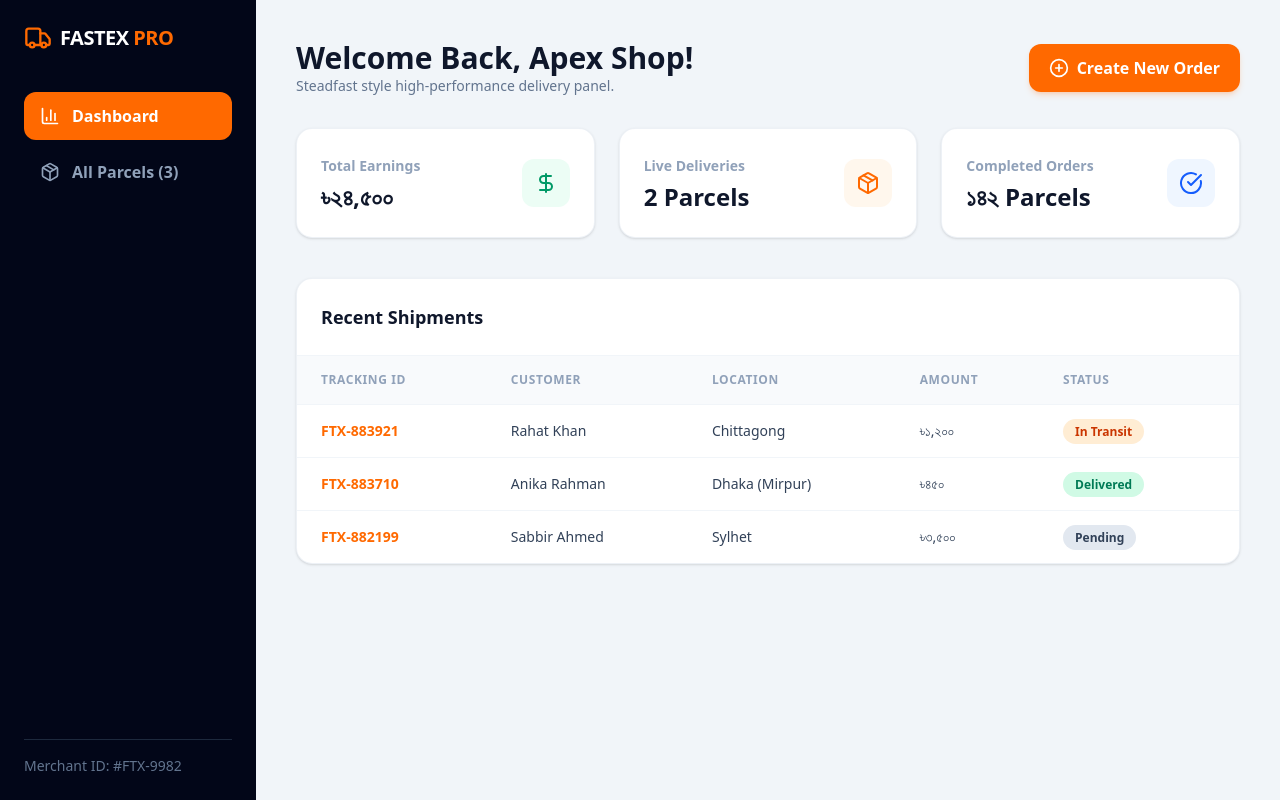
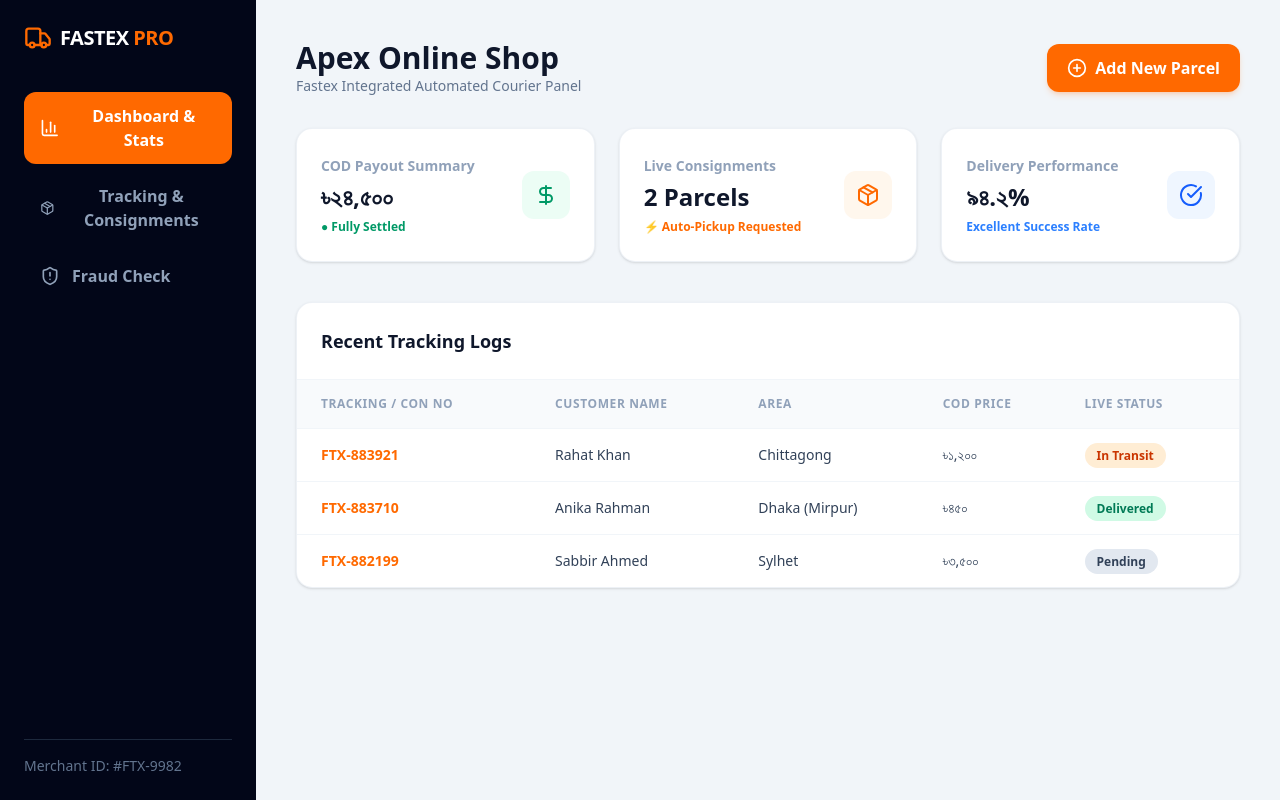
Before and after one commit to taiwantwistshop-sys/fastex-courier, a Next.js app: page /merchant in a window 1280 px wide. Built offline with nearby package versions, Linux system fonts and the light colour scheme.

Commit message:
integrated steadfast style integrated dashboard features

```diff
--- a/app/merchant/page.tsx
+++ b/app/merchant/page.tsx
@@ -1,32 +1,41 @@
 "use client";
 import { useState } from "react";
-import { Truck, PlusCircle, DollarSign, Package, CheckCircle, BarChart3, X, MapPin, User, Phone } from "lucide-react";
+import {
+  Truck, PlusCircle, DollarSign, Package, CheckCircle, BarChart3,
+  X, MapPin, User, Phone, AlertTriangle, ShieldAlert, Navigation, RefreshCw
+} from "lucide-react";
 
 export default function MerchantDashboard() {
-  // State management for modal and tabs
+  // Navigation & Modal States
+  const [activeTab, setActiveTab] = useState("dashboard");
   const [isModalOpen, setIsModalOpen] = useState(false);
-  const [activeTab, setActiveTab] = useState("dashboard");
 
-  // Demo Data State
+  // Real-time Demo Data
   const [parcels, setParcels] = useState([
-    { id: "FTX-883921", customer: "Rahat Khan", location: "Chittagong", amount: "৳১,২০০", status: "In Transit" },
-    { id: "FTX-883710", customer: "Anika Rahman", location: "Dhaka (Mirpur)", amount: "৳৪৫০", status: "Delivered" },
-    { id: "FTX-882199", customer: "Sabbir Ahmed", location: "Sylhet", amount: "৳৩,৫০০", status: "Pending" }
+    { id: "FTX-883921", customer: "Rahat Khan", phone: "01711223344", location: "Chittagong", amount: "৳১,২০০", status: "In Transit" },
+    { id: "FTX-883710", customer: "Anika Rahman", phone: "01999887766", location: "Dhaka (Mirpur)", amount: "৳৪৫০", status: "Delivered" },
+    { id: "FTX-882199", customer: "Sabbir Ahmed", phone: "01555443322", location: "Sylhet", amount: "৳৩,৫০০", status: "Pending" }
   ]);
 
-  // Form States
+  // Form States for New Parcel
   const [name, setName] = useState("");
-  const [phone, setPhone] = useState("");
-  const [area, setArea] = useState("Dhaka");
+  const [phoneInput, setPhoneInput] = useState("");
+  const [area, setArea] = useState("Dhaka (Inside)");
   const [cash, setCash] = useState("");
 
+  // Fraud Checker States
+  const [searchPhone, setSearchPhone] = useState("");
+  const [fraudResult, setFraudResult] = useState<any>(null);
+
+  // Function to Add New Parcel (Parcel Management)
   const handleCreateOrder = (e: React.FormEvent) => {
     e.preventDefault();
-    if (!name || !phone || !cash) return alert("Please fill all fields!");
+    if (!name || !phoneInput || !cash) return alert("সবগুলো ঘর সঠিকভাবে পূরণ করুন ভাই!");
 
     const newParcel = {
       id: `FTX-${Math.floor(100000 + Math.random() * 900000)}`,
       customer: name,
+      phone: phoneInput,
       location: area,
       amount: `৳${cash}`,
       status: "Pending"
@@ -34,16 +43,40 @@ export default function MerchantDashboard() {
 
     setParcels([newParcel, ...parcels]);
     setIsModalOpen(false);
-    // Reset Form
-    setName("");
-    setPhone("");
-    setCash("");
+    setName(""); setPhoneInput(""); setCash("");
+    alert("পার্সেলটি সফলভাবে এন্ট্রি হয়েছে এবং Pickup Request তৈরি হয়েছে!");
+  };
+
+  // Function for Fraud Check System
+  const handleFraudCheck = (e: React.FormEvent) => {
+    e.preventDefault();
+    if (!searchPhone) return alert("একটি মোবাইল নাম্বার দিন!");
+
+    // Simulating a real courier industry fraud check response
+    const lastDigit = searchPhone.slice(-1);
+    if (["3", "7", "9"].includes(lastDigit)) {
+      setFraudResult({
+        status: "High Risk",
+        ratio: "65%",
+        totalOrders: 12,
+        returns: 8,
+        color: "text-red-600 bg-red-50 border-red-200"
+      });
+    } else {
+      setFraudResult({
+        status: "Good Merchant Profile",
+        ratio: "4%",
+        totalOrders: 25,
+        returns: 1,
+        color: "text-emerald-600 bg-emerald-50 border-emerald-200"
+      });
+    }
   };
 
   return (
     <div className="min-h-screen bg-slate-100 font-sans text-slate-800 flex flex-col md:flex-row">
 
-      {/* SIDEBAR */}
+      {/* SIDEBAR (Steadfast Inspired Navigation) */}
       <aside className="w-full md:w-64 bg-slate-950 text-white p-6 flex flex-col justify-between shrink-0">
         <div>
           <div className="flex items-center gap-2 mb-10">
@@ -52,93 +85,95 @@ export default function MerchantDashboard() {
           </div>
 
           <nav className="space-y-2">
-            <button
-              onClick={() => setActiveTab("dashboard")}
-              className={`w-full flex items-center gap-3 px-4 py-3 rounded-xl font-semibold transition ${activeTab === "dashboard" ? "bg-orange-500 text-white" : "text-slate-400 hover:bg-slate-900 hover:text-white"}`}
-            >
-              <BarChart3 className="h-5 w-5" /> Dashboard
+            <button onClick={() => setActiveTab("dashboard")} className={`w-full flex items-center gap-3 px-4 py-3 rounded-xl font-semibold transition ${activeTab === "dashboard" ? "bg-orange-500 text-white" : "text-slate-400 hover:bg-slate-900 hover:text-white"}`}>
+              <BarChart3 className="h-5 w-5" /> Dashboard & Stats
             </button>
-            <button
-              onClick={() => setActiveTab("parcels")}
-              className={`w-full flex items-center gap-3 px-4 py-3 rounded-xl font-semibold transition ${activeTab === "parcels" ? "bg-orange-500 text-white" : "text-slate-400 hover:bg-slate-900 hover:text-white"}`}
-            >
-              <Package className="h-5 w-5" /> All Parcels ({parcels.length})
+            <button onClick={() => setActiveTab("parcels")} className={`w-full flex items-center gap-3 px-4 py-3 rounded-xl font-semibold transition ${activeTab === "parcels" ? "bg-orange-500 text-white" : "text-slate-400 hover:bg-slate-900 hover:text-white"}`}>
+              <Package className="h-5 w-5" /> Tracking & Consignments
+            </button>
+            <button onClick={() => setActiveTab("fraud")} className={`w-full flex items-center gap-3 px-4 py-3 rounded-xl font-semibold transition ${activeTab === "fraud" ? "bg-orange-500 text-white" : "text-slate-400 hover:bg-slate-900 hover:text-white"}`}>
+              <ShieldAlert className="h-5 w-5" /> Fraud Check
             </button>
           </nav>
         </div>
         <div className="border-t border-slate-800 pt-4 mt-6 text-sm text-slate-500">Merchant ID: #FTX-9982</div>
       </aside>
 
-      {/* MAIN CONTENT */}
+      {/* MAIN CONTENT AREA */}
       <main className="flex-1 p-6 md:p-10">
 
-        {/* TOP BAR */}
+        {/* TOPBAR */}
         <header className="flex justify-between items-center mb-8 flex-wrap gap-4">
           <div>
-            <h1 className="text-2xl md:text-3xl font-bold text-slate-900">Welcome Back, Apex Shop!</h1>
-            <p className="text-slate-500 text-sm">Steadfast style high-performance delivery panel.</p>
+            <h1 className="text-2xl md:text-3xl font-bold text-slate-900">Apex Online Shop</h1>
+            <p className="text-slate-500 text-sm">Fastex Integrated Automated Courier Panel</p>
           </div>
-          <button
-            onClick={() => setIsModalOpen(true)}
-            className="flex items-center gap-2 bg-orange-500 hover:bg-orange-600 text-white font-bold px-5 py-3 rounded-xl transition shadow-md shadow-orange-500/20"
-          >
-            <PlusCircle className="h-5 w-5" /> Create New Order
-          </button>
+          <div className="flex gap-2">
+            <button onClick={() => setIsModalOpen(true)} className="flex items-center gap-2 bg-orange-500 hover:bg-orange-600 text-white font-bold px-5 py-3 rounded-xl transition shadow-md shadow-orange-500/20">
+              <PlusCircle className="h-5 w-5" /> Add New Parcel
+            </button>
+          </div>
         </header>
 
-        {activeTab === "dashboard" ? (
+        {/* 1. DASHBOARD TAB */}
+        {activeTab === "dashboard" && (
           <>
-            {/* STATS CARDS */}
+            {/* Payment & Stats Section */}
             <section className="grid grid-cols-1 sm:grid-cols-2 lg:grid-cols-3 gap-6 mb-10">
               <div className="bg-white p-6 rounded-2xl shadow-sm border border-slate-200/60 flex items-center justify-between">
                 <div>
-                  <span className="text-slate-400 text-sm font-semibold">Total Earnings</span>
+                  <span className="text-slate-400 text-sm font-semibold">COD Payout Summary</span>
                   <h3 className="text-2xl font-black text-slate-900 mt-1">৳২৪,৫০০</h3>
+                  <span className="text-xs text-emerald-600 font-bold">● Fully Settled</span>
                 </div>
                 <div className="bg-emerald-50 text-emerald-600 p-3 rounded-xl"><DollarSign className="h-6 w-6" /></div>
               </div>
 
               <div className="bg-white p-6 rounded-2xl shadow-sm border border-slate-200/60 flex items-center justify-between">
                 <div>
-                  <span className="text-slate-400 text-sm font-semibold">Live Deliveries</span>
+                  <span className="text-slate-400 text-sm font-semibold">Live Consignments</span>
                   <h3 className="text-2xl font-black text-slate-900 mt-1">{parcels.filter(p => p.status !== "Delivered").length} Parcels</h3>
+                  <span className="text-xs text-orange-500 font-bold">⚡ Auto-Pickup Requested</span>
                 </div>
                 <div className="bg-orange-50 text-orange-500 p-3 rounded-xl"><Package className="h-6 w-6" /></div>
               </div>
 
               <div className="bg-white p-6 rounded-2xl shadow-sm border border-slate-200/60 flex items-center justify-between">
                 <div>
-                  <span className="text-slate-400 text-sm font-semibold">Completed Orders</span>
-                  <h3 className="text-2xl font-black text-slate-900 mt-1">১৪২ Parcels</h3>
+                  <span className="text-slate-400 text-sm font-semibold">Delivery Performance</span>
+                  <h3 className="text-2xl font-black text-slate-900 mt-1">৯৪.২%</h3>
+                  <span className="text-xs text-blue-500 font-bold">Excellent Success Rate</span>
                 </div>
                 <div className="bg-blue-50 text-blue-600 p-3 rounded-xl"><CheckCircle className="h-6 w-6" /></div>
               </div>
             </section>
 
-            {/* TABLE */}
+            {/* Recent Table View */}
             <section className="bg-white rounded-2xl shadow-sm border border-slate-200/60 overflow-hidden">
-              <div className="p-6 border-b border-slate-100"><h2 className="text-lg font-bold text-slate-900">Recent Shipments</h2></div>
+              <div className="p-6 border-b border-slate-100 flex justify-between items-center">
+                <h2 className="text-lg font-bold text-slate-900">Recent Tracking Logs</h2>
+              </div>
               <div className="overflow-x-auto">
                 <table className="w-full text-left border-collapse">
                   <thead>
                     <tr className="bg-slate-50 text-slate-400 text-xs font-bold uppercase tracking-wider border-b border-slate-100">
-                      <th className="p-4 pl-6">Tracking ID</th>
-                      <th className="p-4">Customer</th>
-                      <th className="p-4">Location</th>
-                      <th className="p-4">Amount</th>
-                      <th className="p-4 pr-6">Status</th>
+                      <th className="p-4 pl-6">Tracking / Con No</th>
+                      <th className="p-4">Customer Name</th>
+                      <th className="p-4">Area</th>
+                      <th className="p-4">COD Price</th>
+                      <th className="p-4 pr-6">Live Status</th>
                     </tr>
                   </thead>
                   <tbody className="divide-y divide-slate-100 text-sm font-medium text-slate-700">
-                    {parcels.map((parcel) => (
-                      <tr key={parcel.id} className="hover:bg-slate-50/80 transition">
-                        <td className="p-4 pl-6 font-bold text-orange-500">{parcel.id}</td>
-                        <td className="p-4">{parcel.customer}</td>
-                        <td className="p-4">{parcel.location}</td>
-                        <td className="p-4">{parcel.amount}</td>
+                    {parcels.map((p) => (
+                      <tr key={p.id} className="hover:bg-slate-50/80 transition">
+                        <td className="p-4 pl-6 font-bold text-orange-500">{p.id}</td>
+                        <td className="p-4">{p.customer}</td>
+                        <td className="p-4">{p.location}</td>
+                        <td className="p-4">{p.amount}</td>
                         <td className="p-4 pr-6">
-                          <span className={`px-3 py-1 rounded-full text-xs font-bold ${parcel.status === "Delivered" ? "bg-emerald-100 text-emerald-700" : parcel.status === "In Transit" ? "bg-orange-100 text-orange-700" : "bg-slate-200 text-slate-700"}`}>
-                            {parcel.status}
+                          <span className={`px-3 py-1 rounded-full text-xs font-bold ${p.status === "Delivered" ? "bg-emerald-100 text-emerald-700" : p.status === "In Transit" ? "bg-orange-100 text-orange-700" : "bg-slate-200 text-slate-700"}`}>
+                            {p.status}
                           </span>
                         </td>
                       </tr>
@@ -148,50 +183,113 @@ export default function MerchantDashboard() {
               </div>
             </section>
           </>
-        ) : (
-          <div className="bg-white p-8 rounded-2xl border border-slate-200 shadow-sm text-center py-20">
-            <Package className="h-12 w-12 text-slate-300 mx-auto mb-4" />
-            <h3 className="text-xl font-bold text-slate-700">All Parcels List ({parcels.length})</h3>
-            <p className="text-slate-400 text-sm mt-1">Total shipments tracked in your profile repository.</p>
-          </div>
         )}
+
+        {/* 2. TRACKING & CONSIGNMENTS TAB */}
+        {activeTab === "parcels" && (
+          <section className="bg-white p-6 rounded-2xl border border-slate-200 shadow-sm">
+            <h2 className="text-xl font-bold mb-4 text-slate-900">Tracking & Consignments Console</h2>
+            <p className="text-slate-500 text-sm mb-6">এখানে ওয়েবসাইট বা এপিআই এর মাধ্যমে আসা সকল অর্ডারের লাইভ ট্র্যাকিং স্ট্যাটাস ফিল্টার করা যায়।</p>
+            <div className="space-y-4">
+              {parcels.map((p) => (
+                <div key={p.id} className="p-4 border border-slate-100 rounded-xl bg-slate-50 flex flex-col sm:flex-row justify-between items-start sm:items-center gap-4">
+                  <div>
+                    <div className="flex items-center gap-2">
+                      <span className="font-bold text-slate-900">{p.id}</span>
+                      <span className="text-xs bg-slate-200 px-2 py-0.5 rounded text-slate-600">{p.location}</span>
+                    </div>
+                    <p className="text-sm text-slate-500 mt-1">Customer: {p.customer} ({p.phone})</p>
+                  </div>
+                  <div className="flex items-center gap-3">
+                    <span className="font-bold text-slate-800">{p.amount}</span>
+                    <span className={`px-3 py-1 rounded-full text-xs font-bold ${p.status === "Delivered" ? "bg-emerald-100 text-emerald-700" : p.status === "In Transit" ? "bg-orange-100 text-orange-700" : "bg-slate-200 text-slate-700"}`}>
+                      {p.status}
+                    </span>
+                  </div>
+                </div>
+              ))}
+            </div>
+          </section>
+        )}
+
+        {/* 3. FRAUD CHECK TAB */}
+        {activeTab === "fraud" && (
+          <section className="bg-white p-6 md:p-8 rounded-2xl border border-slate-200 shadow-sm max-w-2xl">
+            <div className="flex items-center gap-2 mb-4">
+              <ShieldAlert className="h-6 w-6 text-orange-500" />
+              <h2 className="text-xl font-bold text-slate-900">National Fraud & Return Checker</h2>
+            </div>
+            <p className="text-slate-500 text-sm mb-6">গ্রাহক এর আগে দেশের অন্য কোনো ই-কমার্স বা কুরিয়ারে কোনো ফ্রড বা পার্সেল রিটার্ন করেছে কিনা তা চেক করুন।</p>
+
+            <form onSubmit={handleFraudCheck} className="flex gap-2 mb-8">
+              <input
+                type="text"
+                value={searchPhone}
+                onChange={(e) => setSearchPhone(e.target.value)}
+                placeholder="Enter Customer Mobile Number (e.g., 017XXXXXXXX)"
+                className="flex-1 bg-slate-50 border border-slate-200 rounded-xl p-3 outline-none focus:border-orange-500 font-medium"
+              />
+              <button type="submit" className="bg-slate-950 hover:bg-slate-900 text-white px-6 py-3 rounded-xl font-bold transition">
+                Check Fraud
+              </button>
+            </form>
+
+            {fraudResult && (
+              <div className={`p-6 border rounded-2xl animate-in fade-in duration-200 ${fraudResult.color}`}>
+                <div className="flex items-center gap-2 font-bold text-lg mb-2">
+                  <AlertTriangle className="h-5 w-5" /> Status: {fraudResult.status}
+                </div>
+                <ul className="space-y-1 font-medium text-sm text-slate-700 mt-4">
+                  <li>● Return Ratio: <span className="font-bold text-slate-900">{fraudResult.ratio}</span></li>
+                  <li>● Total Successful Delivery: {fraudResult.totalOrders} Parcels</li>
+                  <li>● Dispatched Return Orders: {fraudResult.returns} Parcels</li>
+                </ul>
+              </div>
+            )}
+          </section>
+        )}
+
       </main>
 
-      {/* POPUP MODAL (STEADFAST STYLE) */}
+      {/* POPUP MODAL (Add Parcel & Auto Pickup Request Form) */}
       {isModalOpen && (
         <div className="fixed inset-0 bg-slate-900/60 backdrop-blur-sm flex items-center justify-center p-4 z-50">
           <div className="bg-white rounded-3xl shadow-2xl w-full max-w-md overflow-hidden animate-in fade-in zoom-in-95 duration-200">
             <div className="bg-slate-900 text-white p-6 flex justify-between items-center">
-              <h3 className="text-lg font-bold flex items-center gap-2"><PlusCircle className="text-orange-500" /> Create New Shipment</h3>
+              <h3 className="text-lg font-bold flex items-center gap-2"><PlusCircle className="text-orange-500" /> Manual Parcel Entry</h3>
               <button onClick={() => setIsModalOpen(false)} className="text-slate-400 hover:text-white transition"><X className="h-6 w-6" /></button>
             </div>
 
             <form onSubmit={handleCreateOrder} className="p-6 space-y-4">
               <div>
                 <label className="block text-xs font-bold uppercase text-slate-500 mb-1 flex items-center gap-1"><User className="h-3.5 w-3.5" /> Customer Name</label>
-                <input type="text" value={name} onChange={(e) => setName(e.target.value)} placeholder="e.g. Asif Rahman" className="w-full bg-slate-50 border border-slate-200 rounded-xl p-3 outline-none focus:border-orange-500 font-medium" />
+                <input type="text" value={name} onChange={(e) => setName(e.target.value)} placeholder="Asif Rahman" className="w-full bg-slate-50 border border-slate-200 rounded-xl p-3 outline-none focus:border-orange-500 font-medium" />
               </div>
               <div>
-                <label className="block text-xs font-bold uppercase text-slate-500 mb-1 flex items-center gap-1"><Phone className="h-3.5 w-3.5" /> Phone Number</label>
-                <input type="text" value={phone} onChange={(e) => setPhone(e.target.value)} placeholder="e.g. 017XXXXXXXX" className="w-full bg-slate-50 border border-slate-200 rounded-xl p-3 outline-none focus:border-orange-500 font-medium" />
+                <label className="block text-xs font-bold uppercase text-slate-500 mb-1 flex items-center gap-1"><Phone className="h-3.5 w-3.5" /> Mobile Number</label>
+                <input type="text" value={phoneInput} onChange={(e) => setPhoneInput(e.target.value)} placeholder="017XXXXXXXX" className="w-full bg-slate-50 border border-slate-200 rounded-xl p-3 outline-none focus:border-orange-500 font-medium" />
               </div>
               <div>
-                <label className="block text-xs font-bold uppercase text-slate-500 mb-1 flex items-center gap-1"><MapPin className="h-3.5 w-3.5" /> Destination Area</label>
+                <label className="block text-xs font-bold uppercase text-slate-500 mb-1 flex items-center gap-1"><MapPin className="h-3.5 w-3.5" /> Delivery Region</label>
                 <select value={area} onChange={(e) => setArea(e.target.value)} className="w-full bg-slate-50 border border-slate-200 rounded-xl p-3 outline-none focus:border-orange-500 font-medium text-slate-700">
                   <option value="Dhaka (Inside)">Dhaka (Inside City)</option>
                   <option value="Dhaka Suburbs">Dhaka Suburbs</option>
                   <option value="Chittagong">Chittagong</option>
                   <option value="Sylhet">Sylhet</option>
-                  <option value="Rajshahi">Rajshahi</option>
                 </select>
               </div>
               <div>
-                <label className="block text-xs font-bold uppercase text-slate-500 mb-1 flex items-center gap-1"><DollarSign className="h-3.5 w-3.5" /> Cash Collection Amount (COD)</label>
-                <input type="number" value={cash} onChange={(e) => setCash(e.target.value)} placeholder="e.g. 1500" className="w-full bg-slate-50 border border-slate-200 rounded-xl p-3 outline-none focus:border-orange-500 font-bold text-slate-900" />
+                <label className="block text-xs font-bold uppercase text-slate-500 mb-1 flex items-center gap-1"><DollarSign className="h-3.5 w-3.5" /> COD Amount (৳)</label>
+                <input type="number" value={cash} onChange={(e) => setCash(e.target.value)} placeholder="1200" className="w-full bg-slate-50 border border-slate-200 rounded-xl p-3 outline-none focus:border-orange-500 font-bold text-slate-900" />
+              </div>
+
+              <div className="bg-orange-50 text-orange-700 p-3 rounded-xl text-xs font-semibold flex items-center gap-2">
+                <Navigation className="h-4 w-4 shrink-0 animate-pulse" />
+                Note: Saving will auto-dispatch a Pickup Request to rider.
               </div>
 
               <button type="submit" className="w-full bg-orange-500 hover:bg-orange-600 text-white font-bold py-4 rounded-xl transition shadow-md shadow-orange-500/20 mt-2">
-                Confirm & Place Order
+                Save & Request Pickup
               </button>
             </form>
           </div>
```
